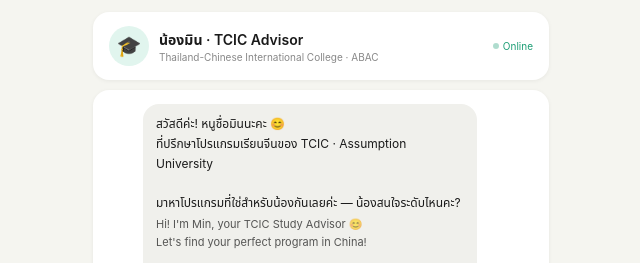
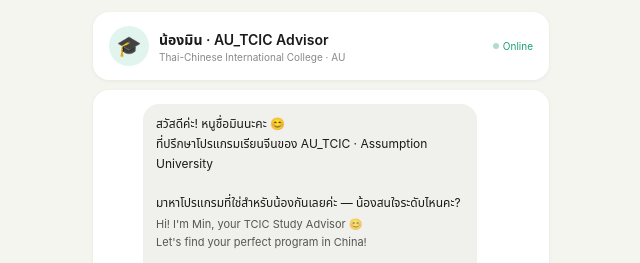
Before and after one commit to autcic-hub/autcic, a plain HTML site: page index.html in a window 1280 px wide. Shown: the top 263 px of the page, 319-959 px from the left. Drawn offline with Linux system fonts and the light colour scheme.

Commit message:
Add files via upload

```diff
--- a/index.html
+++ b/index.html
@@ -1,5 +1,5 @@
 <!DOCTYPE html>
-<!-- saved from url=(0045)file:///C:/Users/Breej/Downloads/index_1.html -->
+<!-- saved from url=(0045)file:///C:/Users/Breej/Downloads/index_3.html -->
 <html lang="th" style="color-scheme: light; --liff-base-background-color: #FFFFFF; --liff-base-text-color: #000000; --liff-base-background-rgb-color: 255, 255, 255; --liff-base-text-rgb-color: 0, 0, 0; --liff-light-button-border-color: rgba(0, 0, 0, 0.15); --liff-title-text-color: #111111; --liff-title-background-color: #FFFFFF; --liff-title-button-color: #111111; --liff-icon-color: #111111; --liff-status-bar-color: black; --liff-title-subtext-color: #B7B7B7; --liff-progress-bar-color: #06C755; --liff-progress-background-color: #FFFFFF; --liff-title-button-area-background-color: rgba(255, 255, 255, 0.12); --liff-title-button-area-border-color: rgba(0, 0, 0, 0.15);"><head><meta http-equiv="Content-Type" content="text/html; charset=UTF-8">
 
 <meta name="viewport" content="width=device-width, initial-scale=1.0, maximum-scale=1.0, user-scalable=no">
@@ -104,8 +104,8 @@
   <div class="header">
     <div class="avatar">🎓</div>
     <div>
-      <div class="hname">น้องมิน · TCIC Advisor</div>
-      <div class="hsub">Thailand-Chinese International College · ABAC</div>
+      <div class="hname">น้องมิน · AU_TCIC Advisor</div>
+      <div class="hsub">Thai-Chinese International College · AU</div>
     </div>
     <div class="status"><span class="dot"></span>Online</div>
   </div>
@@ -114,7 +114,7 @@
     <div class="msgs" id="msgs"><div class="msg">
       <div class="avt-sm">🎓</div>
       <div class="bubble bot">
-        <span class="th">สวัสดีค่ะ! หนูชื่อมินนะคะ 😊<br>ที่ปรึกษาโปรแกรมเรียนจีนของ TCIC · Assumption University<br><br>มาหาโปรแกรมที่ใช่สำหรับน้องกันเลยค่ะ — น้องสนใจระดับไหนคะ?</span>
+        <span class="th">สวัสดีค่ะ! หนูชื่อมินนะคะ 😊<br>ที่ปรึกษาโปรแกรมเรียนจีนของ AU_TCIC · Assumption University<br><br>มาหาโปรแกรมที่ใช่สำหรับน้องกันเลยค่ะ — น้องสนใจระดับไหนคะ?</span>
         <span class="en">Hi! I'm Min, your TCIC Study Advisor 😊<br>Let's find your perfect program in China!<br><br>What level of study are you interested in?</span>
       </div>
     </div></div>
@@ -149,7 +149,7 @@ const UNIS = [
 
 const FLOW = [
   { id:"welcome",
-    bot:{th:"สวัสดีค่ะ! หนูชื่อมินนะคะ 😊\nที่ปรึกษาโปรแกรมเรียนจีนของ TCIC · Assumption University\n\nมาหาโปรแกรมที่ใช่สำหรับน้องกันเลยค่ะ — น้องสนใจระดับไหนคะ?",
+    bot:{th:"สวัสดีค่ะ! หนูชื่อมินนะคะ 😊\nที่ปรึกษาโปรแกรมเรียนจีนของ AU_TCIC · Assumption University\n\nมาหาโปรแกรมที่ใช่สำหรับน้องกันเลยค่ะ — น้องสนใจระดับไหนคะ?",
        en:"Hi! I'm Min, your TCIC Study Advisor 😊\nLet's find your perfect program in China!\n\nWhat level of study are you interested in?"},
     opts:[
       {th:"🎓 ปริญญาตรี (ม.6 / กำลังศึกษาอยู่)",en:"Undergraduate",val:"undergrad"},
@@ -334,9 +334,11 @@ function applyNow(){
 }
 
 function contactLine(){
-  // ปิด LIFF และกลับไปที่ LINE Chat
+  const lineOaUrl = "https://line.me/R/oaMessage/@au_tcic";
   if(typeof liff !== "undefined" && liff.isInClient()){
-    liff.closeWindow();
+    liff.openWindow({ url: lineOaUrl, external: false });
+  } else {
+    window.open(lineOaUrl, "_blank");
   }
 }
 
```
